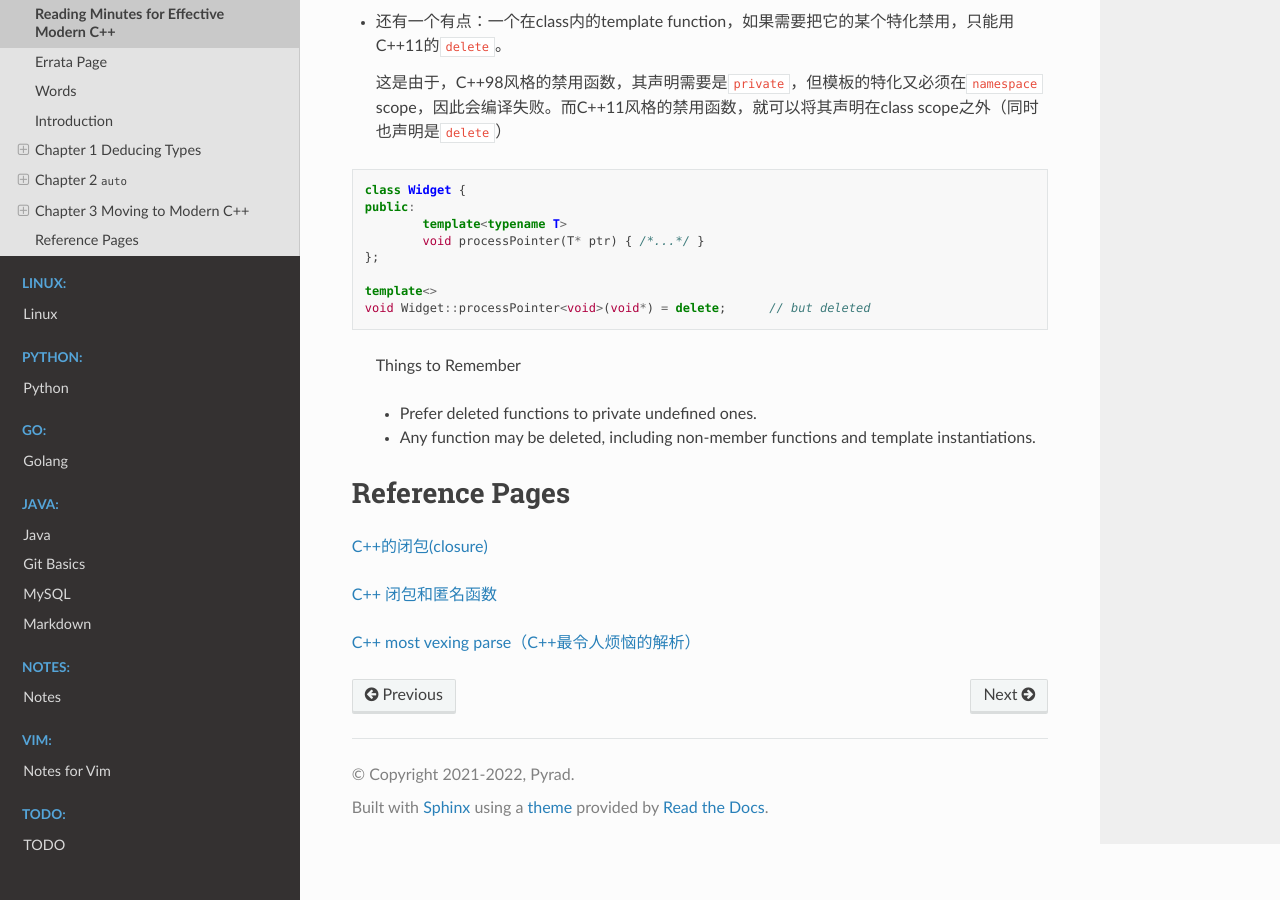
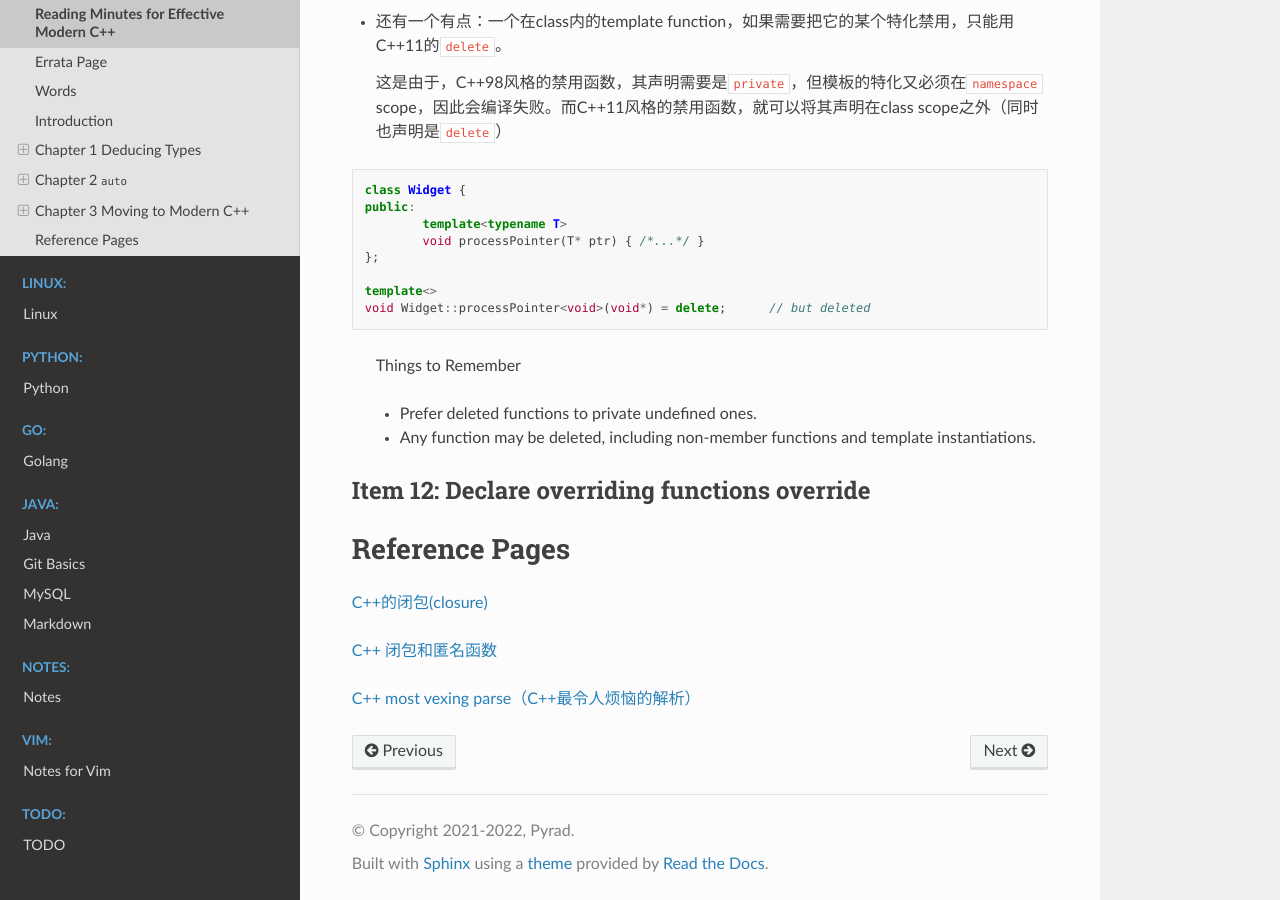
Before and after one commit to Pyrad/pyradnotes, a Sphinx documentation site: the page built from source/CPP/ReadingMinutesEffectiveModernCPP.md, in a window 1280 px wide and 900 px high, scrolled down 43678 px. Built offline with Sphinx 7.4.7 and the Read the Docs theme 2.0.0, drawn with Linux system fonts in a browser that asks for light colours.

Commit message:
Start item 12

```diff
--- a/source/CPP/ReadingMinutesEffectiveModernCPP.md
+++ b/source/CPP/ReadingMinutesEffectiveModernCPP.md
@@ -2113,7 +2113,7 @@ void Widget::processPointer<void>(void*) = delete;	// but deleted
 
 
 
-
+## Item 12: Declare overriding functions override
 
 
 
```
